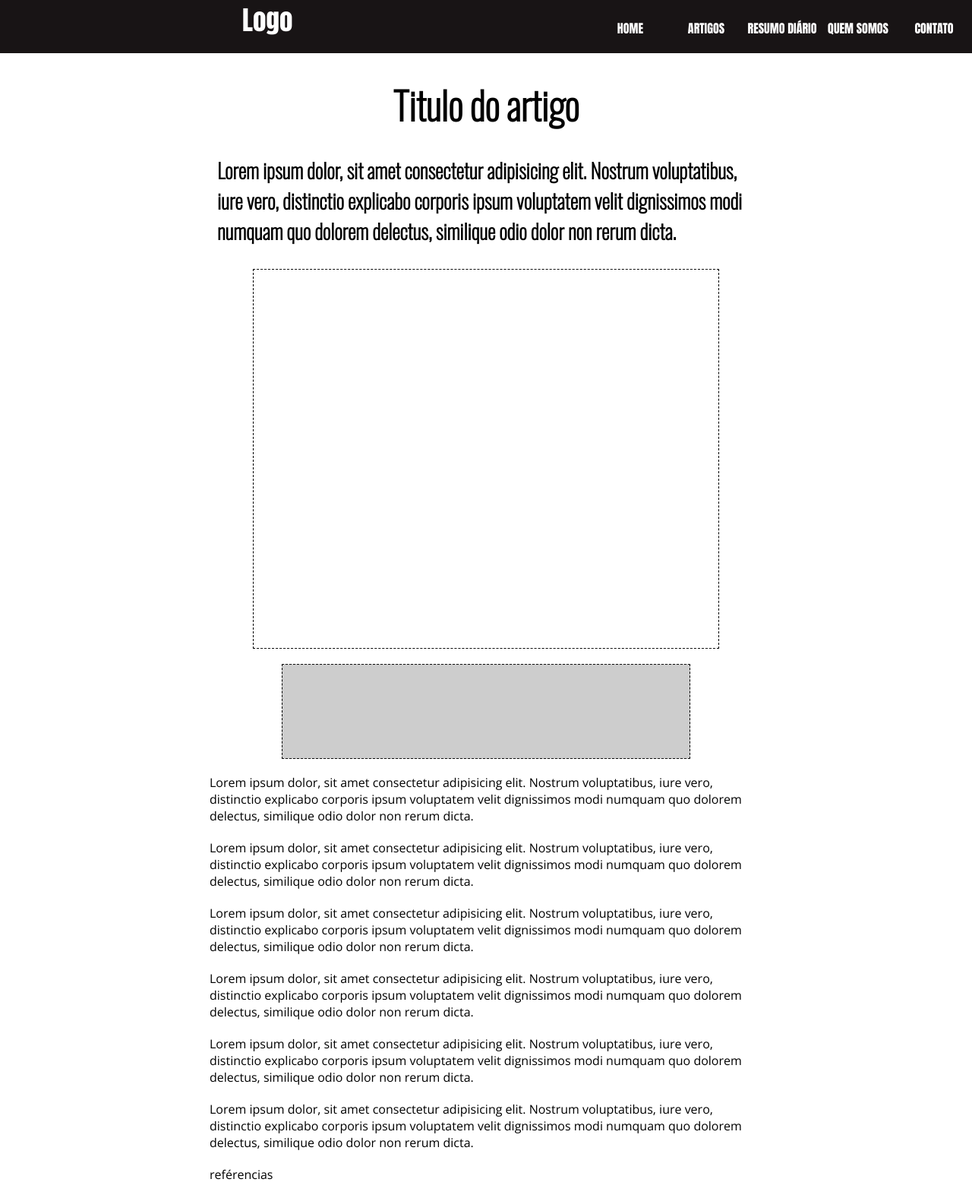
After one commit to felpsilva/projeto-financas, a PHP site: page /artigo.html in a window 1280 px wide. The commit adds this page. Shown: the whole page at 76% size. Run offline with PHP 8.4, Linux system fonts and the light colour scheme.

Commit message:
atualizações no código com finalidade de introduzir boas práticas

```diff
--- /dev/null
+++ b/artigo.html
@@ -0,0 +1,49 @@
+<!DOCTYPE html>
+<html lang="pt_br">
+
+<head>
+    <meta charset="UTF-8">
+    <meta http-equiv="X-UA-Compatible" content="IE=edge">
+    <meta name="viewport" content="width=device-width, initial-scale=1.0">
+    <title>InfoGrana | Home</title>
+    <link rel="stylesheet" href="./public/styles/stylesGlobal.css">
+    <link rel="stylesheet" href="./public/styles/artigoStyle.css">
+</head>
+
+<body>
+    <header>
+        <div>
+            <div>
+                Logo
+            </div>
+        </div>
+
+        <ul>
+            <li><a href="./index.html">HOME</a></li>
+            <li><a href="./artigos.html">ARTIGOS</a></li>
+            <li><a href="./atualizacoes.html">RESUMO DIÁRIO</a></li>
+            <li><a href="./quemSomos.html"> QUEM SOMOS</a></li>
+            <li><a href="">CONTATO</a></li>
+        </ul>
+    </header>
+    <main>
+        <section>
+            <article>
+                <h1>Titulo do artigo</h1>
+                <h2>Lorem ipsum dolor, sit amet consectetur adipisicing elit. Nostrum voluptatibus, iure vero, distinctio explicabo corporis ipsum voluptatem velit dignissimos modi numquam quo dolorem delectus, similique odio dolor non rerum dicta.</h2>
+                <div class="img"></div>
+                <div class="ads-horizontal"></div>
+                <p>Lorem ipsum dolor, sit amet consectetur adipisicing elit. Nostrum voluptatibus, iure vero, distinctio explicabo corporis ipsum voluptatem velit dignissimos modi numquam quo dolorem delectus, similique odio dolor non rerum dicta.</p>
+                <p>Lorem ipsum dolor, sit amet consectetur adipisicing elit. Nostrum voluptatibus, iure vero, distinctio explicabo corporis ipsum voluptatem velit dignissimos modi numquam quo dolorem delectus, similique odio dolor non rerum dicta.</p>
+                <p>Lorem ipsum dolor, sit amet consectetur adipisicing elit. Nostrum voluptatibus, iure vero, distinctio explicabo corporis ipsum voluptatem velit dignissimos modi numquam quo dolorem delectus, similique odio dolor non rerum dicta.</p>
+                <p>Lorem ipsum dolor, sit amet consectetur adipisicing elit. Nostrum voluptatibus, iure vero, distinctio explicabo corporis ipsum voluptatem velit dignissimos modi numquam quo dolorem delectus, similique odio dolor non rerum dicta.</p>
+                <p>Lorem ipsum dolor, sit amet consectetur adipisicing elit. Nostrum voluptatibus, iure vero, distinctio explicabo corporis ipsum voluptatem velit dignissimos modi numquam quo dolorem delectus, similique odio dolor non rerum dicta.</p>
+                <p>Lorem ipsum dolor, sit amet consectetur adipisicing elit. Nostrum voluptatibus, iure vero, distinctio explicabo corporis ipsum voluptatem velit dignissimos modi numquam quo dolorem delectus, similique odio dolor non rerum dicta.</p>
+                <p>reférencias</p>
+            </article>
+        </section>
+    </main>
+
+</body>
+
+</html>
--- a/index.html
+++ b/index.html
@@ -1,5 +1,5 @@
 <!DOCTYPE html>
-<html lang="pt_br">
+<html lang="pt-br">
 
 <head>
     <meta charset="UTF-8">
@@ -21,12 +21,12 @@
         <ul>
             <li><a href="./index.html">HOME</a></li>
             <li><a href="./artigos.html">ARTIGOS</a></li>
+            <li><a href="./atualizacoes.html">RESUMO DIÁRIO</a></li>
             <li><a href="./quemSomos.html"> QUEM SOMOS</a></li>
             <li><a href="">CONTATO</a></li>
         </ul>
     </header>
     <main>
-        <section>
         <h1>InfoGrana te informa</h1>
         <h2>Seção de destaque</h2>
         <article class="secaoDestaque">
@@ -64,7 +64,6 @@
             </div>
 
         </article>
-        </section>
     </main>
 </body>
 
--- /dev/null
+++ b/public/styles/artigoStyle.css
@@ -0,0 +1,16 @@
+.img{
+    border: 1px dashed #000;
+    width: 80%;
+    height:500px;
+    margin:0 auto;
+}
+h1, h2{
+    margin:30px
+}
+h1{
+    text-align: center;
+}
+
+p{
+    margin: 20px;
+}
--- a/public/styles/stylesGlobal.css
+++ b/public/styles/stylesGlobal.css
@@ -65,6 +65,15 @@ header ul li a{
     height: 70px;
     padding-top: 25px;
 }
+h1{
+    font-size: 50px;
+}
+h2{
+    font-size: 27px;
+}
+h3{
+    font-size: 22px;
+}
 h1, h2, h3{
     font-family: 'Oswald', sans-serif;
 }
@@ -72,3 +81,19 @@ p{
     font-family: 'Open Sans', sans-serif;
 
 }
+.ads-vertical {
+    border: 1px dashed #000;
+    width: 200px;
+    height: 700px;
+    margin: 10px;
+    background-color: #cdcdcd;
+}
+
+.ads-horizontal {
+    border: 1px dashed #000;
+    width: 70%;
+    height: 125px;
+    margin: 20px 15%;
+    background-color: #cdcdcd;
+
+}
--- a/quemSomos.html
+++ b/quemSomos.html
@@ -19,6 +19,7 @@
         <ul>
             <li><a href="./index.html">HOME</a></li>
             <li><a href="./artigos.html">ARTIGOS</a></li>
+            <li><a href="./atualizacoes.html">RESUMO DIÁRIO</a></li>
             <li><a href="./quemSomos.html"> QUEM SOMOS</a></li>
             <li><a href="">CONTATO</a></li>
         </ul>
```
Also changed, not shown: artigos.html (+8 -8 lines), public/styles/artigosStyle.css (+0 -15 lines), public/styles/homeStyle.css (+14 -0 lines), atualizacoes.html (added). Lines whose indentation alone changed are shown as unchanged.
